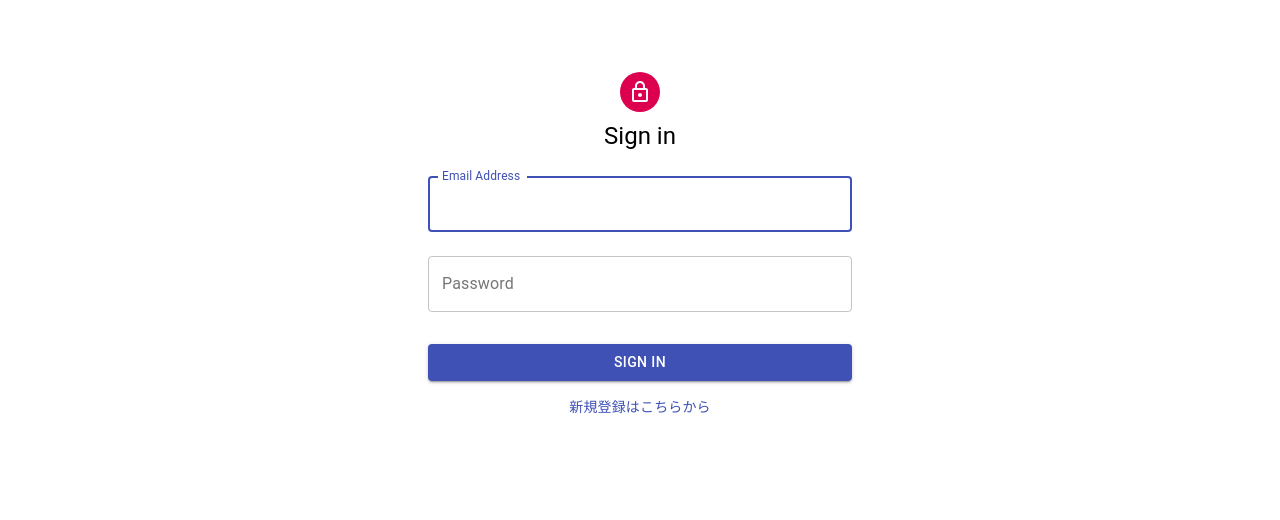
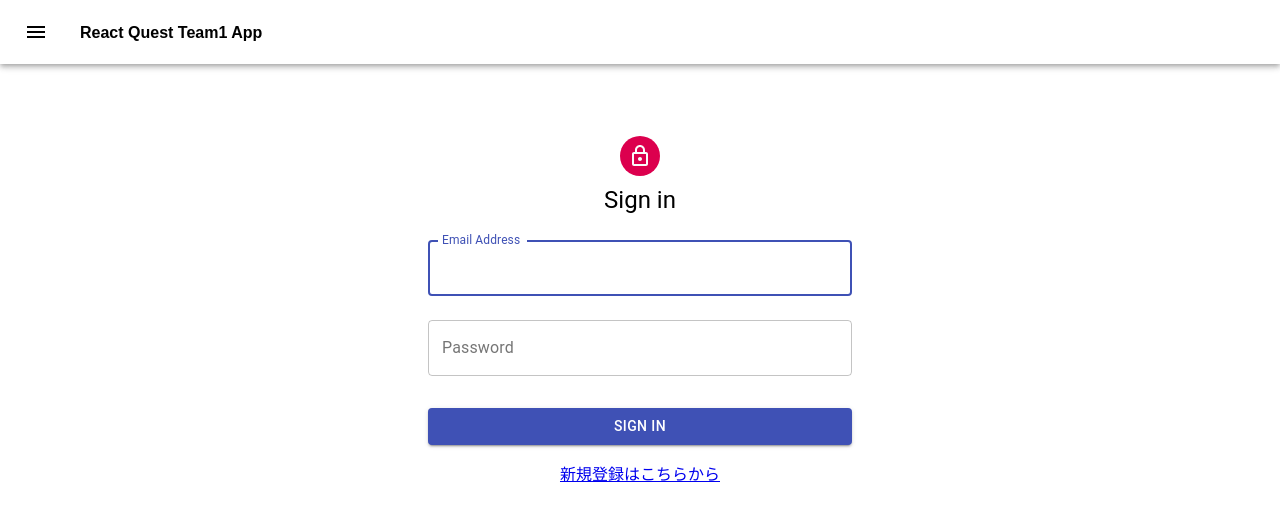
Before and after one commit to tanaka-yuu/react-quest-team1, a React (Create React App) app in the folder langdemy-app/: page /signin in a window 1280 px wide. Shown: the top 520 px of the page. Built offline with nearby package versions, Linux system fonts and the light colour scheme.

Commit message:
Add: Header追加

```diff
--- a/langdemy-app/package.json
+++ b/langdemy-app/package.json
@@ -11,7 +11,7 @@
     "@testing-library/user-event": "^12.6.2",
     "connected-react-router": "^6.8.0",
     "firebase": "^8.2.6",
-    "history": "^5.0.0",
+    "history": "^4.10.1",
     "react": "^17.0.1",
     "react-dom": "^17.0.1",
     "react-redux": "^7.2.2",
--- a/langdemy-app/src/App.js
+++ b/langdemy-app/src/App.jsx
@@ -1,14 +1,17 @@
 // App.js -> App.jsx (Router.jsxでルーティングする場合)
-import { Switch } from "@material-ui/core";
 import React from "react";
 import Router from "./Router";
+import Header from "./components/parts/global/Header";
 
 const App = () => {
-  return(
-    <main>
-      <Router />
-    </main>
-  )
-}
+  return (
+    <div>
+      <Header />
+      <main>
+        <Router />
+      </main>
+    </div>
+  );
+};
 
 export default App;
--- a/langdemy-app/src/components/pages/SignIn/index.jsx
+++ b/langdemy-app/src/components/pages/SignIn/index.jsx
@@ -6,7 +6,7 @@ import Avatar from "@material-ui/core/Avatar";
 import TextField from "@material-ui/core/TextField";
 import Typography from "@material-ui/core/Typography";
 import Button from "@material-ui/core/Button";
-import Link from "@material-ui/core/Link";
+import { Link } from "react-router-dom";
 
 class SignIn extends React.Component {
   constructor(props) {
@@ -55,7 +55,7 @@ class SignIn extends React.Component {
                 Sign In
               </Button>
             </form>
-            <Link href="#" variant="body2">
+            <Link variant="body2" to="/signup">
               新規登録はこちらから
             </Link>
           </div>
--- /dev/null
+++ b/langdemy-app/src/components/parts/global/Header.jsx
@@ -0,0 +1,99 @@
+import React, { Component } from 'react';
+import PropTypes from 'prop-types';
+import { withStyles } from '@material-ui/core/styles';
+import AppBar from '@material-ui/core/AppBar';
+import Toolbar from '@material-ui/core/Toolbar';
+import IconButton from '@material-ui/core/IconButton';
+import MenuIcon from '@material-ui/icons/Menu';
+import List from '@material-ui/core/List';
+import ListItem from '@material-ui/core/ListItem';
+import ListItemText from '@material-ui/core/ListItemText';
+import Drawer from '@material-ui/core/Drawer';
+import { Link } from "react-router-dom";
+
+const styles = {
+  list: {
+    width: 250,
+  },
+  root: {
+    flexGrow: 1,
+  },
+  menuButton: {
+    marginLeft: -12,
+    marginRight: 20,
+  },
+};
+
+class Header extends Component {
+  state = {
+    left: false,
+  };
+
+  toggleDrawer = (side, open) => () => {
+    this.setState({
+      [side]: open,
+    });
+  };
+
+  render () {
+    const { classes } = this.props;
+
+    const sideList = (
+      <div className={classes.list}>
+        <List>
+          <Link to="/">
+            <ListItem button>
+              <ListItemText primary="Lesson Ready" />
+            </ListItem>
+          </Link>
+          <Link to="/schedule">
+            <ListItem button>
+              <ListItemText primary="Schedule" />
+            </ListItem>
+          </Link>
+          <Link to="/signup">
+            <ListItem button>
+              <ListItemText primary="Sign up" />
+            </ListItem>
+          </Link>
+          <Link to="/signin">
+            <ListItem button>
+              <ListItemText primary="Sign in" />
+            </ListItem>
+          </Link>
+        </List>
+      </div>
+    );
+
+    return (
+      <div className={classes.root}>
+        <AppBar position="relative" color="inherit">
+          <Toolbar>
+            <IconButton className={classes.menuButton} color="inherit" aria-label="Menu" onClick={this.toggleDrawer('left', true)}>
+              <MenuIcon />
+            </IconButton>
+            <Drawer open={this.state.left} onClose={this.toggleDrawer('left', false)}>
+              <div
+                tabIndex={0}
+                role="button"
+                onClick={this.toggleDrawer('left', false)}
+                onKeyDown={this.toggleDrawer('left', false)}
+              >
+                {sideList}
+              </div>
+            </Drawer>
+            <strong>
+              <Link to="/" style={{ boxShadow: 'none', textDecoration: 'none', color: 'inherit', fontFamily: 'Montserrat, sans-serif', }}>React Quest Team1 App</Link>
+            </strong>
+          </Toolbar>
+        </AppBar>
+      </div>
+    );
+  }
+}
+
+Header.propTypes = {
+  classes: PropTypes.object.isRequired,
+};
+
+export default withStyles(styles)(Header);
--- a/langdemy-app/src/index.js
+++ b/langdemy-app/src/index.js
@@ -2,7 +2,7 @@
 import React from "react";
 import ReactDOM from "react-dom";
 import "./index.css";
-import App from "./App";
+import App from "./App.jsx";
 import reportWebVitals from "./reportWebVitals";
 import { Provider } from "react-redux"; // reduxを使う宣言
 import createStore from "./store/createStore";
```
Also changed, not shown: 2 other files (tests, documents, lock files or other folders).
